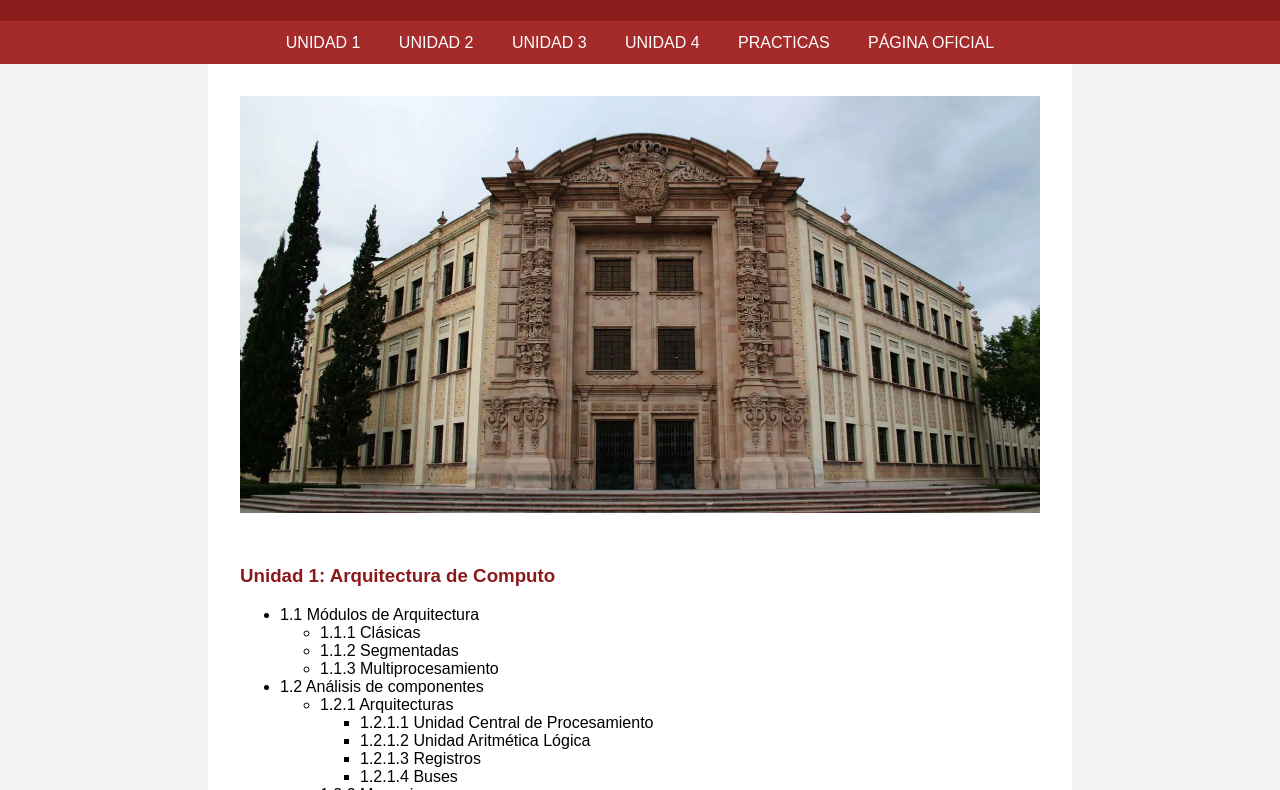
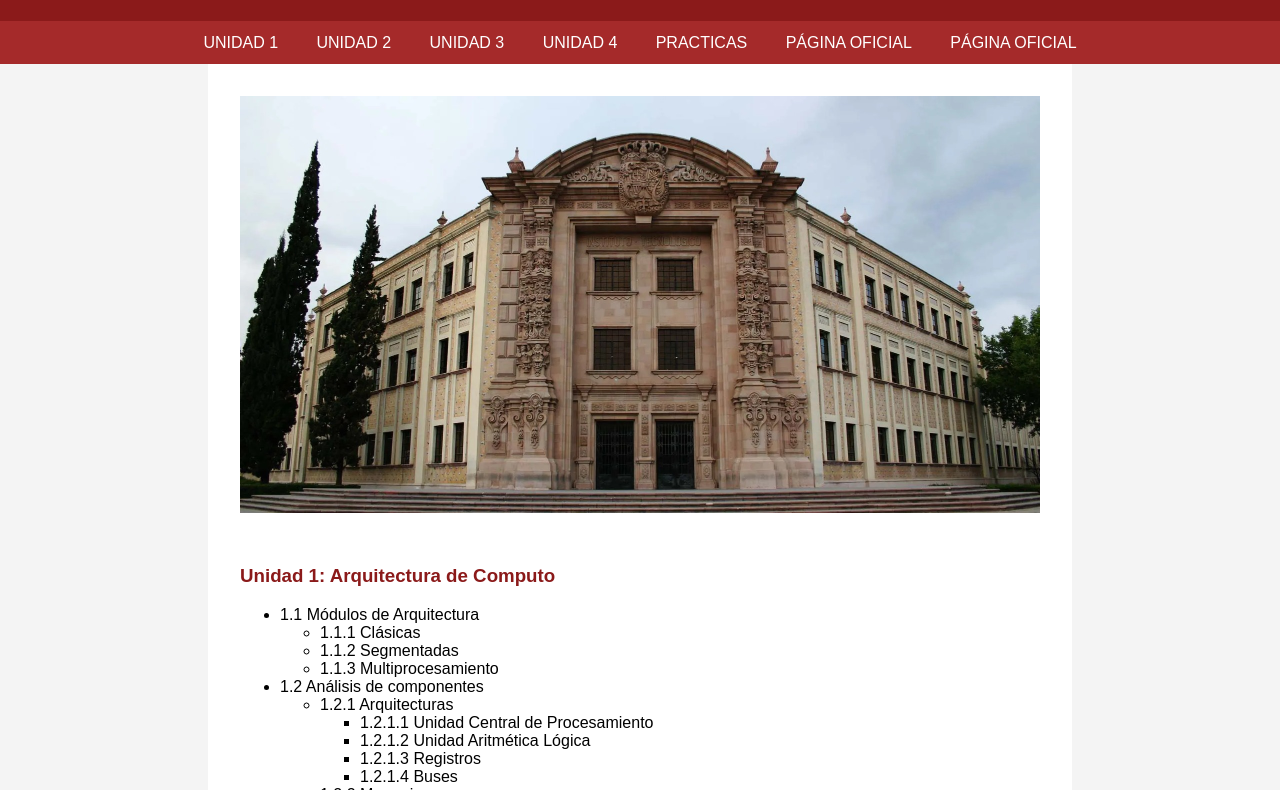
Before and after one commit to DiegoAlonso123-ai/DiegoAlonso, a plain HTML site: page index.html in a window 1280 px wide. Shown: the part 139-929 px from the top of the page. Drawn offline with Linux system fonts and the light colour scheme.

Commit message:
actualizacion de index

```diff
--- a/index.html
+++ b/index.html
@@ -22,6 +22,8 @@
     <a href="unidad4.html">UNIDAD 4</a>
     <a href="practicas.html">PRACTICAS</a>
     <a href="paginaoficial.html">PÁGINA OFICIAL</a>
+    <a href="https://saltillo.tecnm.mx/" target="_blank" rel="noopener noreferrer">PÁGINA OFICIAL</a>
+
 
 
   </nav>
```
